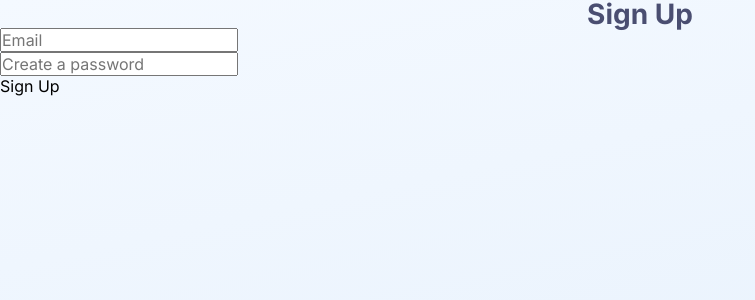
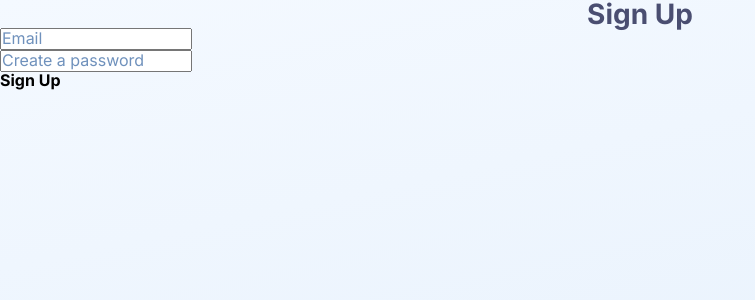
Before and after one commit to alex-shepel/clario-test-assignment, a Next.js app: page / in a window 1280 px wide. Shown: the top 300 px of the page, without its empty margins (0-755 px from the left). Built offline with nearby package versions, Linux system fonts and the light colour scheme.

Commit message:
add fonts preset

```diff
--- a/src/app/globals.css
+++ b/src/app/globals.css
@@ -1,5 +1,9 @@
 :root {
   --primary-color: #4a4e71;
+  --secondary-color: #6f91bc;
+  --accent-color: #fff;
+
+  --accent-background-color: #fff;
 }
 
 .visually-hidden {
--- a/src/app/layout.js
+++ b/src/app/layout.js
@@ -1,6 +1,7 @@
 import { Inter } from 'next/font/google';
 import './reset.css';
 import './globals.css';
+import './preset.css';
 import styles from './layout.module.css';
 
 const inter = Inter({
--- a/src/app/layout.module.css
+++ b/src/app/layout.module.css
@@ -2,5 +2,4 @@
     height: 100vh;
     width: 100vw;
     background: linear-gradient(167.96deg, #F4F9FF 0%, #E0EDFB 100%);
-    color: var(--primary-color);
 }
--- a/src/app/page.module.css
+++ b/src/app/page.module.css
@@ -3,9 +3,6 @@
 .form {}
 
 .formHeading {
-    font-size: 28px;
-    font-weight: 700;
-    line-height: 28px;
     text-align: center;
 }
 
--- /dev/null
+++ b/src/app/preset.css
@@ -0,0 +1,25 @@
+body, p {
+    color: var(--primary-color);
+    font-weight: 400;
+    font-size: 13px;
+    line-height: 18px;
+}
+
+h1, h2, h3, h4, h5, h6 {
+    font-size: 28px;
+    font-weight: 700;
+    line-height: 28px;
+}
+
+input::placeholder {
+    color: var(--secondary-color);
+    font-weight: 400;
+    font-size: 16px;
+    line-height: 20px;
+}
+
+button {
+    font-size: 16px;
+    font-weight: 700;
+    line-height: 14px;
+}
```
